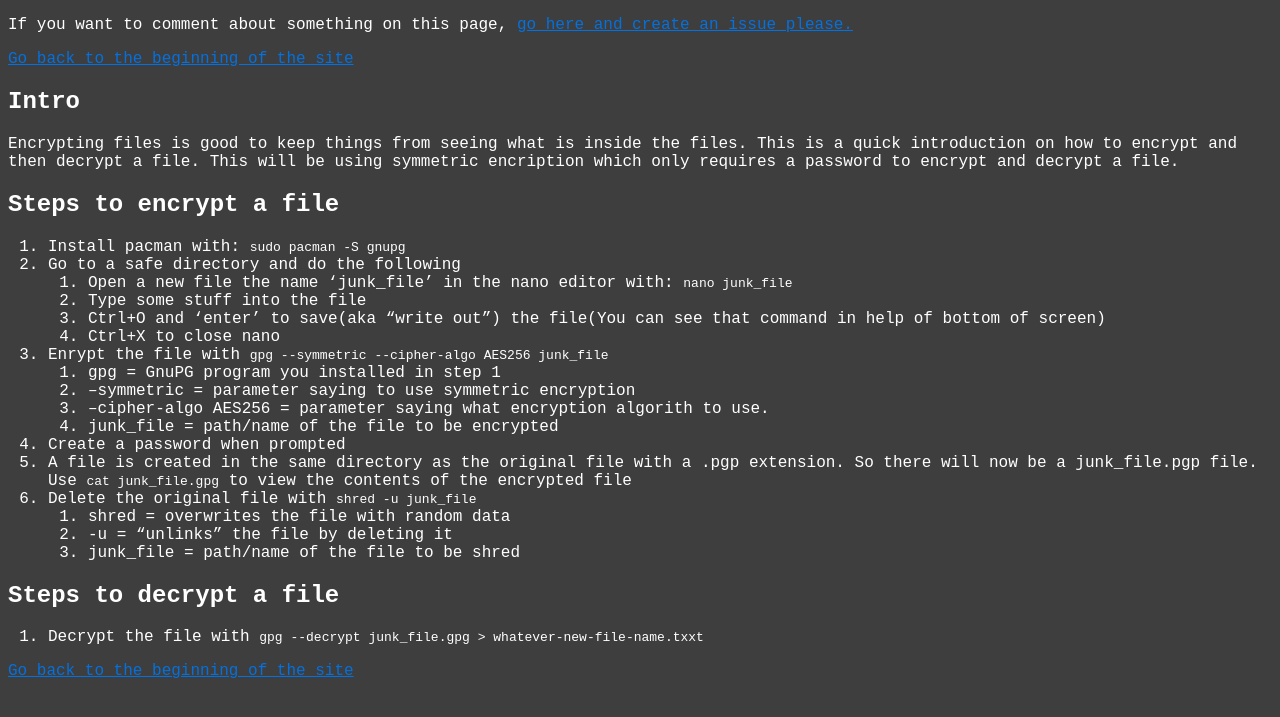
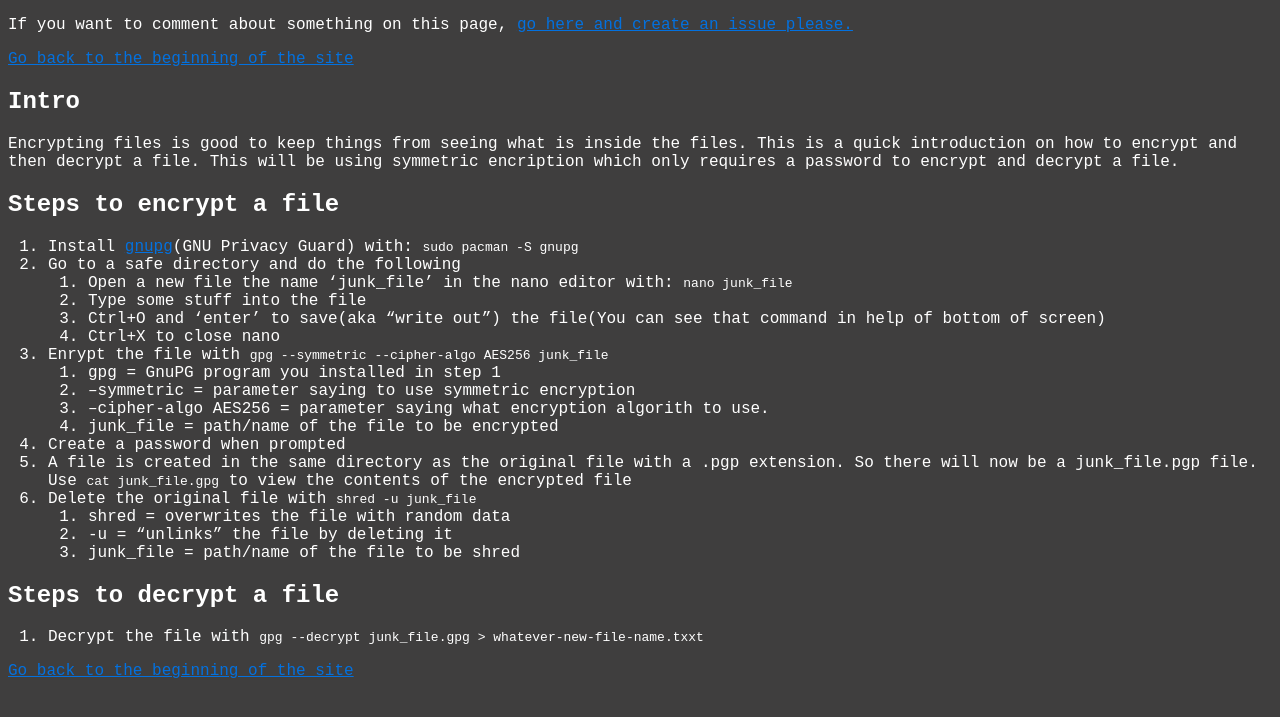
Before and after one commit to Skarpison/skarpison.github.io, a Jekyll site: the page built from encrypt-a-file.md, in a window 1280 px wide. Shown: the top 717 px of the page. Built offline with Jekyll 4.4.1, drawn with Linux system fonts in a browser that asks for light colours.

```diff
--- a/encrypt-a-file.md
+++ b/encrypt-a-file.md
@@ -12,7 +12,7 @@ Encrypting files is good to keep things from seeing what is inside the files. Th
 
 ## Steps to encrypt a file
 
-1. Install pacman with: `sudo pacman -S gnupg`
+1. Install [gnupg](https://gnupg.org/)(GNU Privacy Guard) with: `sudo pacman -S gnupg`
 2. Go to a safe directory and do the following
    1. Open a new file the name 'junk_file' in the nano editor with: `nano junk_file`
    2. Type some stuff into the file
```
